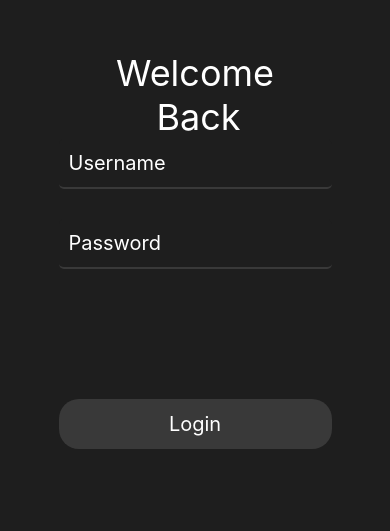
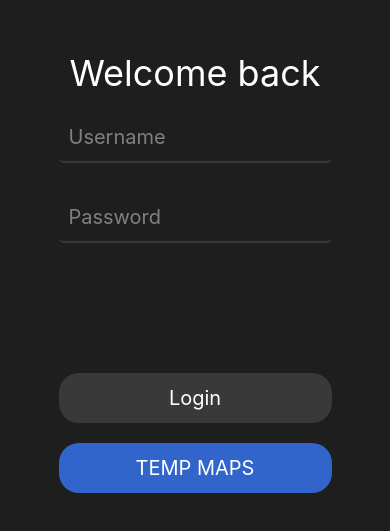
Before and after one commit to cse442-at-ub/project_s23-the-upper-bound, a React Native app: screen /login in a window 390 px wide. Shown: the part 149-680 px from the top of the page. Built offline with nearby package versions, Linux system fonts and the light colour scheme.

Commit message:
Began coding the maps screen and refactored code #30

```diff
--- a/App.js
+++ b/App.js
@@ -1,167 +1,87 @@
-import { StatusBar } from 'expo-status-bar';
-import { Pressable, StyleSheet, Text, View, Image, TextInput, Button, TouchableOpacity, ImageBackground } from 'react-native';
-import React, {useState} from 'react';
-import {NavigationContainer} from '@react-navigation/native';
-import {createNativeStackNavigator} from '@react-navigation/native-stack';
+import { StatusBar } from "expo-status-bar";
+import {
+	Pressable,
+	StyleSheet,
+	Text,
+	View,
+	Image,
+	TextInput,
+	Button,
+	TouchableOpacity,
+	ImageBackground,
+} from "react-native";
+
+import React, { useEffect, useState } from "react";
+import { NavigationContainer } from "@react-navigation/native";
+import { createNativeStackNavigator } from "@react-navigation/native-stack";
+
+import MapsScreen from "./Components/MapsScreen.js";
+import WelcomeScreen from "./Components/WelcomeScreen.js";
+import LoginScreen from "./Components/LoginScreen";
+import SignupScreen from "./Components/SignupScreen";
+//////////////////////////////////////////////////////////////////////////// END OF IMPORTS
 
 
 
-function HomeScreen({navigation}){
-  return(
-    <View style={styles.container}>
-        <ImageBackground source={require("./assets/path_icon.png")} style={styles.logo}>
-        <ImageBackground source={require("./assets/BlueTri.png")} style={styles.welcomeUp}></ImageBackground>
-        <Pressable style={styles.loginBtn} title='LOGIN' onPress={() => navigation.navigate('login')}>
-          <Text style={styles.buttons}>LOGIN</Text>
-        </Pressable>
-        <Pressable style={styles.signupBtn} title='SIGNUP' onPress={() => navigation.navigate('signup')}>
-          <Text style={styles.buttons}>SIGNUP</Text>
-        </Pressable>
-        <ImageBackground source={require("./assets/WelBot.png")} style={styles.welcomeDown}></ImageBackground>
-        </ImageBackground>
-        </View>
-
-  )
-};
-
-function LoginScreen({navigation}){
-  const [user, setUser] = useState('');
-  const [password, setPassword] = useState('');
-
-  return (
-  <View style = {styles.container}>
-    <Text style={styles.welbak}>
-      {'Welcome\n'}
-      {'    Back\n'}
-    </Text>
-    <View style={styles.usrPass}>
-      <TextInput style={styles.userTxt}
-      placeholder='Username'
-      placeholderTextColor='white'
-      onChangeText={(user)=>setUser(user)}
-      ></TextInput>
-    </View>
-    <View style= {styles.usrPass}>
-    <TextInput style={styles.userTxt}
-      placeholder='Password'
-      placeholderTextColor='white'
-      onChangeText={(password)=>setPassword(password)}
-      ></TextInput>
-    </View>
-    <Pressable style={styles.loginBtn} title='ENTER' onPress={(navigation.navigate('login'))}>
-    <Text style={styles.buttons}>Login</Text>
-    </Pressable>
-
-
-  </View>
-  )
-};
-
-function SignupScreen({navigation}){
-  return(
-  <View style = {styles.container}
 
 
 
-  ></View>
-  );
-};
-const Stack = createNativeStackNavigator();
+export default function App() {
 
-function App(){
-  const [email, setEmail] = useState('');
-  const [password, setPassword] = useState('');
-  return(
-    <NavigationContainer>
-      <Stack.Navigator initialRouteName='Welcome' screenOptions={{headerShown: false}}>
-        <Stack.Screen name ='Welcome' component={HomeScreen}>
-        </Stack.Screen>
-        <Stack.Screen name= 'login' component ={LoginScreen}>
-        </Stack.Screen>
-        <Stack.Screen name= 'signup' component ={SignupScreen}></Stack.Screen>
-        </Stack.Navigator>
-    </NavigationContainer>
+	const Stack = createNativeStackNavigator();
 
-  );
+	const [email, setEmail] = useState("");
+	const [password, setPassword] = useState("");
 
-};
+	return (
 
+		// NavigationContainer contains all screens that we wish to use as a stack
+		// (Meaning you can swipe right from the edge of the screen to go pop the current screen. This is not what we want for the entire app but it works for now)
+		// If you make a new screen, write and save your screen as a separate .js file in the Components folder and follow other screen formats and import it above
+		<NavigationContainer>
+			<Stack.Navigator
+				initialRouteName="Welcome"
+				screenOptions={{ headerShown: true }}
+			>
+				{/* Create a route to the welcome screen */}
+				<Stack.Screen
+					name="Welcome"
+					component={WelcomeScreen}
+					options={{ headerShown: false }}
+				/>
 
-const styles = StyleSheet.create({
-  container: {
-    flex: 1,
-    backgroundColor: '#1E1E1E',
-    alignItems:'center'
+				{/* Create a route to the login screen */}
+				<Stack.Screen
+					name="login"
+					options={{ headerShown: false }}
+					component={LoginScreen}
+				></Stack.Screen>
 
-  },
-  logo:{
-    width:300,
-    height:300,
-    marginBottom: 500,
-    alignItems:'center'
-  },
+				<Stack.Screen name="signup" component={SignupScreen}></Stack.Screen>
 
-  loginBtn: {
-    width: "70%",
-    borderRadius: 20,
-    height: 50,
-    alignItems: "center",
-    justifyContent: "center",
-    backgroundColor: "#393939",
-    paddingHorizontal: 0,
-    marginTop: 100
-  },
-
-  signupBtn: {
-    width: "70%",
-    borderRadius: 20,
-    height: 50,
-    alignItems: "center",
-    justifyContent: "center",
-    backgroundColor: "#3265CB",
-    elevation: 3,
-    marginTop:20
-  },
-  buttons:{
-    fontSize:20,
-    color: 'white',
-  },
-  welcomeUp:{
-    height:200,
-      width:150,
-    marginLeft:250,
-  },
-  welcomeDown:{
-    marginTop:30,
-    height:400,
-    width:400,
-  },
-  userTxt:{
-    color: '#FFFFFF',
-    marginLeft:10,
-    fontSize:20,
-  },
-  usrPass:{
-    backgroundColor:'#1E1E1E',
-    borderBottomColor: '#393939',
-    borderBottomWidth:2,
-    borderRadius:5,
-    width:"70%",
-    height:50,
-    marginBottom:30,
-    alignContent:'center',
-    justifyContent:'center',
-
-  },
-  welbak:{
-    fontSize:36,
-    color: 'white',
-    marginTop: 200,
-    justifyContent:'center'
-
-  },
-
-
-
-});
-export default App;
+				{/* Create a route for the maps screen */}
+				<Stack.Screen
+					name="maps"
+					component={MapsScreen}
+					options={{
+						title: "Map",
+						headerStyle: {
+							backgroundColor: "#3265CB",
+						},
+						headerTintColor: "#fff",
+						headerTitleStyle: {
+							fontWeight: "normal",
+						},
+						headerRight: () => (
+							<Button
+								onPress={() => alert("This is a button!")}
+								title="Info"
+								color="#fff"
+							/>
+						),
+					}}
+				></Stack.Screen>
+			</Stack.Navigator>
+		</NavigationContainer>
+	);
+}
--- /dev/null
+++ b/Components/LoginScreen.js
@@ -0,0 +1,140 @@
+import { StatusBar } from "expo-status-bar";
+import { Pressable, StyleSheet, Text, View, TextInput } from "react-native";
+import React, { useEffect, useState } from "react";
+
+
+
+
+
+
+export default function LoginScreen({ navigation }) {
+	const [user, setUser] = useState("");
+	const [password, setPassword] = useState("");
+	const [errorText, setErrorText] = useState("");
+
+	function onPressLogin() {
+		if (user === "Username" && password === "Password") {
+			if (errorText !== "") {
+				setErrorText("");
+			}
+
+			console.log("Correct username and password");
+		} else {
+			setErrorText("Incorrect username and password combination");
+			console.log("Incorrect username and password combination");
+		}
+	}
+
+	console.log("Current username: ", user);
+	console.log("Current password: ", password);
+
+	return (
+		<View style={styles.container}>
+			{/* Main Text */}
+			<Text style={styles.welbak}>{"Welcome back"}</Text>
+
+			{/* Error Message */}
+			<Text style={{ paddingTop: 8, paddingBottom: 10, color: "red" }}>
+				{errorText}
+			</Text>
+
+			{/* Username Text Field */}
+			<View style={styles.usrPass}>
+				<TextInput
+					style={styles.userTxt}
+					placeholder="Username"
+					placeholderTextColor="gray"
+					onChangeText={(user) => setUser(user)}
+				></TextInput>
+
+				{/* Password Text Field */}
+			</View>
+
+			<View style={styles.usrPass}>
+				<TextInput
+					style={styles.userTxt}
+					placeholder="Password"
+					placeholderTextColor="gray"
+					onChangeText={(password) => setPassword(password)}
+				></TextInput>
+			</View>
+
+			{/* Login button */}
+			<Pressable style={styles.loginBtn} title="ENTER" onPress={onPressLogin}>
+				<Text style={styles.buttons}>Login</Text>
+			</Pressable>
+
+			{/* Temporary Map Button (Used because we don't have a home screen yet) */}
+			<Pressable
+				style={styles.signupBtn}
+				title="MAPS"
+				onPress={() => navigation.navigate("maps")}
+			>
+				<Text style={styles.buttons}>TEMP MAPS</Text>
+			</Pressable>
+		</View>
+	);
+}
+
+// Everything below is used to style this screen
+const styles = StyleSheet.create({
+	container: {
+		flex: 1,
+		backgroundColor: "#1E1E1E",
+		alignItems: "center",
+	},
+	logo: {
+		width: 300,
+		height: 300,
+		marginBottom: 500,
+		alignItems: "center",
+	},
+
+	loginBtn: {
+		width: "70%",
+		borderRadius: 20,
+		height: 50,
+		alignItems: "center",
+		justifyContent: "center",
+		backgroundColor: "#393939",
+		paddingHorizontal: 0,
+		marginTop: 100,
+	},
+
+	signupBtn: {
+		width: "70%",
+		borderRadius: 20,
+		height: 50,
+		alignItems: "center",
+		justifyContent: "center",
+		backgroundColor: "#3265CB",
+		elevation: 3,
+		marginTop: 20,
+	},
+	buttons: {
+		fontSize: 20,
+		color: "white",
+	},
+	userTxt: {
+		color: "#FFFFFF",
+		marginLeft: 10,
+		fontSize: 20,
+	},
+	usrPass: {
+		backgroundColor: "#1E1E1E",
+		borderBottomColor: "#393939",
+		borderBottomWidth: 2,
+		borderRadius: 5,
+		width: "70%",
+		height: 50,
+		marginBottom: 30,
+		alignContent: "center",
+		justifyContent: "center",
+	},
+	welbak: {
+		fontSize: 36,
+		color: "white",
+		marginTop: 200,
+		justifyContent: "center",
+	},
+});
--- /dev/null
+++ b/Components/MapsScreen.js
@@ -0,0 +1,62 @@
+import React, { useEffect, useState } from "react";
+import { StyleSheet } from "react-native";
+import MapView, { AnimatedRegion } from "react-native-maps";
+import * as Location from "expo-location";
+
+
+
+
+
+
+export default function MapsScreen({ navigation }) {
+	const [location, setLocation] = useState({});
+
+	// Used to ask for user for location permissions
+	// If permission has been granted, continuously update their location while the map is rendered
+	useEffect(() => {
+		(async () => {
+			// Get location while app is being used
+			let { status } = await Location.requestForegroundPermissionsAsync();
+
+			// Error checking
+			if (status == "granted") {
+				console.log("Permission successful!");
+			} else {
+				console.log("Permission NOT granted!");
+			}
+
+			// Save current location
+			const loc = await Location.getCurrentPositionAsync();
+			console.log(loc);
+			setLocation(loc);
+		})();
+	}, []);
+
+	console.log("Location of user: ", location);
+
+	return (
+		// Renders the map
+		<MapView
+			userInterfaceStyle={"dark"}
+			style={styles.container}
+			showsUserLocation={true}
+
+			// This is the location the map will load to
+			initialRegion={{
+				latitude: 43.000288,
+				longitude: -78.786316,
+				latitudeDelta: 0.00522,
+				longitudeDelta: 0.00421,
+			}}
+		/>
+	);
+}
+
+// Everything below is used to style this screen
+const styles = StyleSheet.create({
+	container: {
+		flex: 1,
+		backgroundColor: "#1E1E1E",
+		alignItems: "center",
+	},
+});
--- /dev/null
+++ b/Components/SignupScreen.js
@@ -0,0 +1,45 @@
+import { StatusBar } from "expo-status-bar";
+import { Pressable, StyleSheet, Text, View } from "react-native";
+import React, { useEffect, useState } from "react";
+
+
+
+
+
+
+export default function SignupScreen({ navigation }) {
+	return (
+		<View style={styles.container}>
+			<Text style={styles.welbak}>
+				{"To\n"}
+				{"Be Added...\n"}
+			</Text>
+		</View>
+	);
+}
+
+// Everything below is used to style this screen
+const styles = StyleSheet.create({
+	container: {
+		flex: 1,
+		backgroundColor: "#1E1E1E",
+		alignItems: "center",
+	},
+
+	userTxt: {
+		color: "#FFFFFF",
+		marginLeft: 10,
+		fontSize: 20,
+	},
+	usrPass: {
+		backgroundColor: "#1E1E1E",
+		borderBottomColor: "#393939",
+		borderBottomWidth: 2,
+		borderRadius: 5,
+		width: "70%",
+		height: 50,
+		marginBottom: 30,
+		alignContent: "center",
+		justifyContent: "center",
+	},
+});
--- /dev/null
+++ b/Components/WelcomeScreen.js
@@ -0,0 +1,93 @@
+import { StatusBar } from "expo-status-bar";
+import { Pressable, StyleSheet, Text, View, ImageBackground } from "react-native";
+import React, { useEffect, useState } from "react";
+
+
+
+
+
+
+export default function WelcomeScreen({ navigation }) {
+	return (
+		<View style={styles.container}>
+			<ImageBackground
+				source={require("../assets/path_icon.png")}
+				style={styles.logo}
+			>
+				<ImageBackground
+					source={require("../assets/BlueTri.png")}
+					style={styles.welcomeUp}
+				></ImageBackground>
+				<Pressable
+					style={styles.loginBtn}
+					title="LOGIN"
+					onPress={() => navigation.navigate("login")}
+				>
+					<Text style={styles.buttons}>LOGIN </Text>
+				</Pressable>
+				<Pressable
+					style={styles.signupBtn}
+					title="SIGNUP"
+					onPress={() => navigation.navigate("signup")}
+				>
+					<Text style={styles.buttons}>SIGNUP</Text>
+				</Pressable>
+				<ImageBackground
+					source={require("../assets/WelBot.png")}
+					style={styles.welcomeDown}
+				></ImageBackground>
+			</ImageBackground>
+		</View>
+	);
+}
+
+// Everything below is used to style this screen
+const styles = StyleSheet.create({
+	container: {
+		flex: 1,
+		backgroundColor: "#1E1E1E",
+		alignItems: "center",
+	},
+	logo: {
+		width: 300,
+		height: 300,
+		marginBottom: 500,
+		alignItems: "center",
+	},
+
+	loginBtn: {
+		width: "70%",
+		borderRadius: 20,
+		height: 50,
+		alignItems: "center",
+		justifyContent: "center",
+		backgroundColor: "#393939",
+		paddingHorizontal: 0,
+		marginTop: 100,
+	},
+
+	signupBtn: {
+		width: "70%",
+		borderRadius: 20,
+		height: 50,
+		alignItems: "center",
+		justifyContent: "center",
+		backgroundColor: "#3265CB",
+		elevation: 3,
+		marginTop: 20,
+	},
+	buttons: {
+		fontSize: 20,
+		color: "white",
+	},
+	welcomeUp: {
+		height: 200,
+		width: 150,
+		marginLeft: 250,
+	},
+	welcomeDown: {
+		marginTop: 30,
+		height: 400,
+		width: 400,
+	},
+});
--- a/package.json
+++ b/package.json
@@ -12,9 +12,12 @@
     "@react-navigation/native": "^6.1.5",
     "@react-navigation/native-stack": "^6.9.11",
     "expo": "~47.0.12",
+    "expo-location": "~15.0.1",
     "expo-status-bar": "~1.4.2",
     "react": "18.1.0",
     "react-native": "0.70.5",
+    "react-native-maps": "1.3.2",
+    "react-native-permissions": "^3.7.3",
     "react-native-safe-area-context": "4.4.1",
     "react-native-screens": "~3.18.0"
   },
```
Also changed, not shown: Components/HomeScreen.js (added), 1 other file (tests, documents, lock files or other folders).
